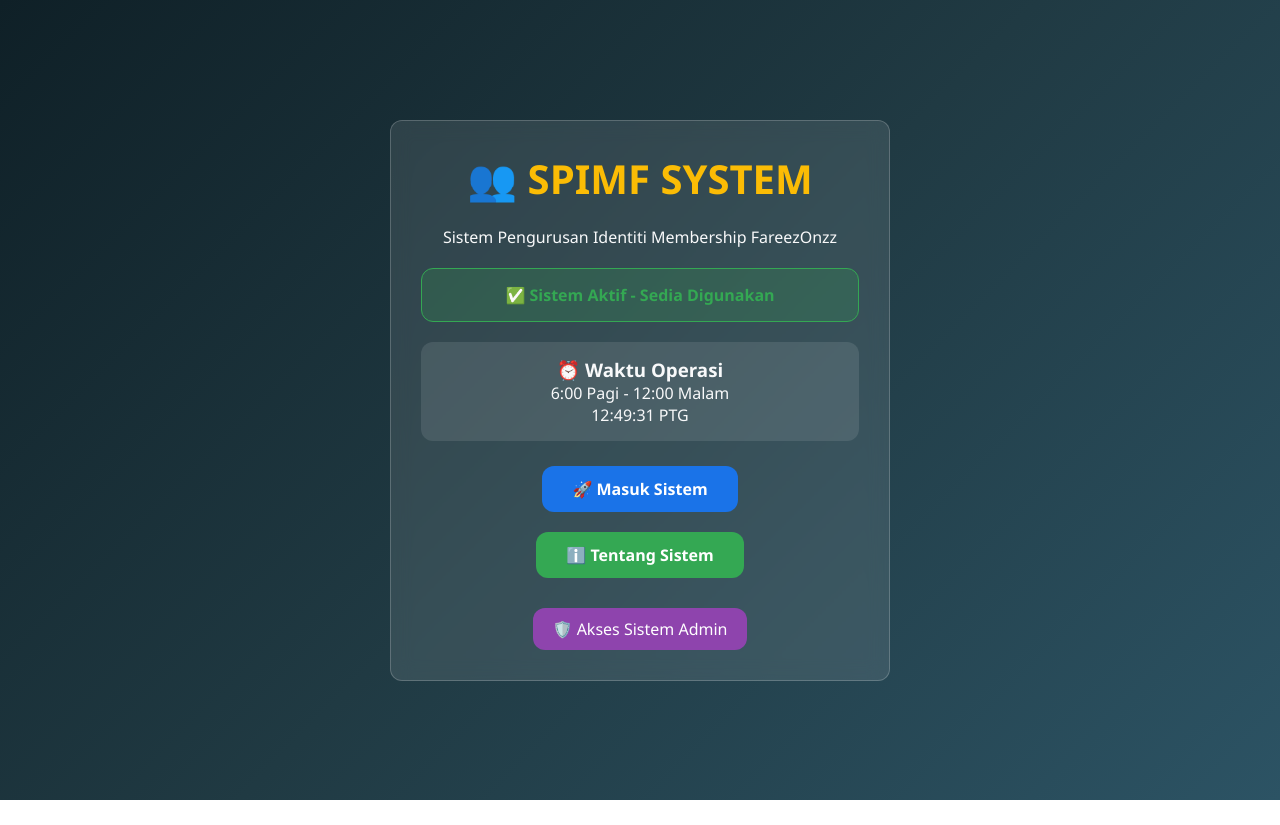
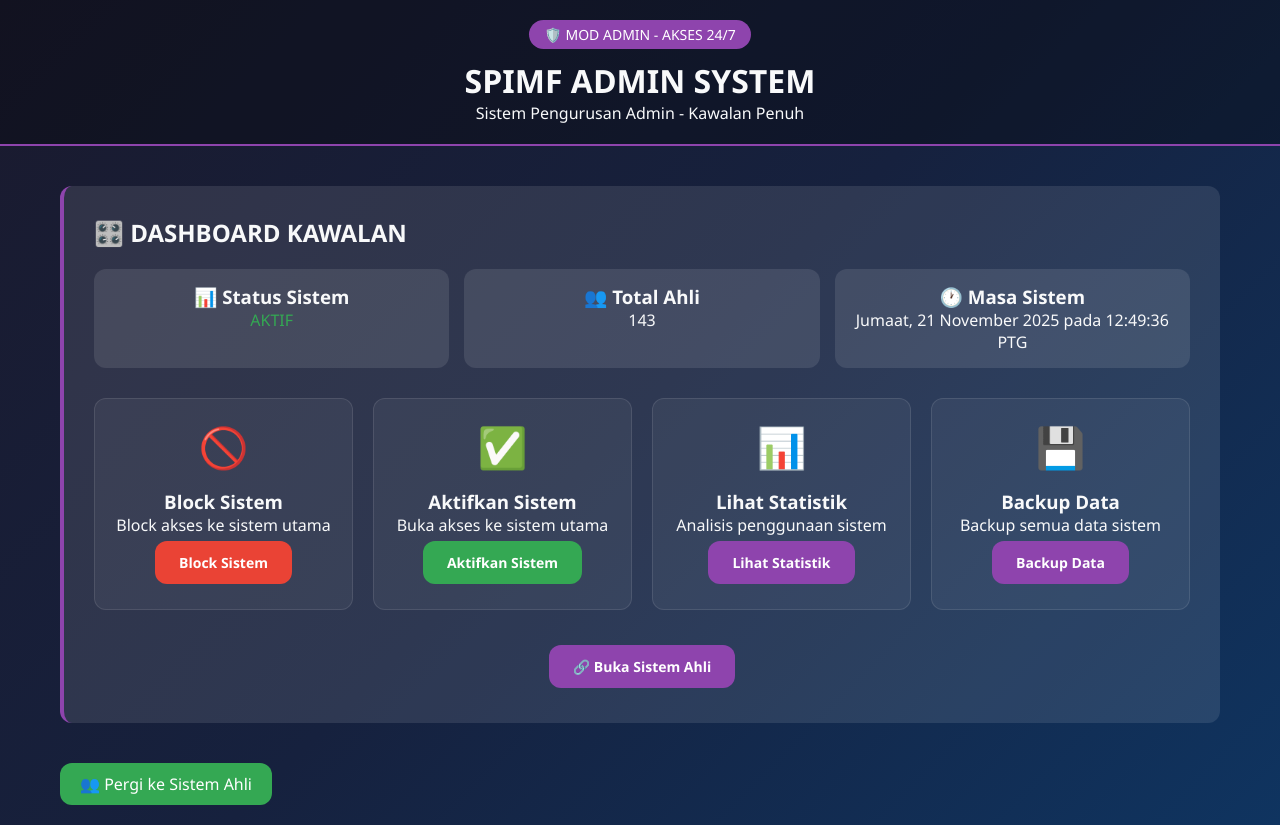
Before and after one commit to Dev1-Fonzz/Spimf-admin, a plain HTML site: page index.html in a window 1280 px wide. Before the commit the page ends 800 px from the top, so only its background shows below. Drawn offline with Linux system fonts and the light colour scheme.

Commit message:
Update admin dashboard layout and styles

```diff
--- a/index.html
+++ b/index.html
@@ -3,14 +3,13 @@
 <head>
     <meta charset="UTF-8">
     <meta name="viewport" content="width=device-width, initial-scale=1.0">
-    <title>SPIMF - Sistem Ahli</title>
+    <title>SPIMF ADMIN - Sistem Pengurusan Admin</title>
     <style>
         :root {
-            --primary-color: #1a73e8;
+            --admin-color: #8e44ad;
             --secondary-color: #34a853;
-            --accent-color: #fbbc05;
             --danger-color: #ea4335;
-            --dark-color: #202124;
+            --dark-color: #1a1a2e;
             --light-color: #f8f9fa;
             --border-radius: 12px;
             --box-shadow: 0 4px 12px rgba(0, 0, 0, 0.1);
@@ -25,77 +24,91 @@
         }
 
         body {
-            background: linear-gradient(135deg, #0f2027, #203a43, #2c5364);
+            background: linear-gradient(135deg, #1a1a2e, #16213e, #0f3460);
             color: var(--light-color);
             min-height: 100vh;
-            display: flex;
-            flex-direction: column;
-            align-items: center;
-            justify-content: center;
+        }
+
+        .admin-header {
+            background: rgba(0, 0, 0, 0.3);
+            padding: 20px;
             text-align: center;
+            border-bottom: 2px solid var(--admin-color);
+        }
+
+        .admin-badge {
+            background: var(--admin-color);
+            color: white;
+            padding: 5px 15px;
+            border-radius: 20px;
+            font-size: 14px;
+            display: inline-block;
+            margin-bottom: 10px;
         }
 
         .container {
-            max-width: 500px;
-            padding: 30px;
+            max-width: 1200px;
+            margin: 0 auto;
+            padding: 20px;
+        }
+
+        .admin-panel {
             background: rgba(255, 255, 255, 0.1);
             border-radius: var(--border-radius);
-            backdrop-filter: blur(10px);
-            border: 1px solid rgba(255, 255, 255, 0.2);
+            padding: 30px;
+            margin: 20px 0;
+            border-left: 4px solid var(--admin-color);
         }
 
-        h1 {
-            color: var(--accent-color);
-            margin-bottom: 20px;
-            font-size: 2.5em;
+        .control-grid {
+            display: grid;
+            grid-template-columns: repeat(auto-fit, minmax(250px, 1fr));
+            gap: 20px;
+            margin: 30px 0;
         }
 
-        .status {
-            padding: 15px;
+        .control-card {
+            background: rgba(255, 255, 255, 0.05);
+            padding: 20px;
             border-radius: var(--border-radius);
-            margin: 20px 0;
-            font-weight: bold;
+            text-align: center;
+            transition: var(--transition);
+            border: 1px solid rgba(255, 255, 255, 0.1);
         }
 
-        .status.active {
-            background: rgba(52, 168, 83, 0.2);
-            border: 1px solid var(--secondary-color);
-            color: var(--secondary-color);
+        .control-card:hover {
+            transform: translateY(-5px);
+            border-color: var(--admin-color);
         }
 
-        .status.inactive {
-            background: rgba(234, 67, 53, 0.2);
-            border: 1px solid var(--danger-color);
-            color: var(--danger-color);
-        }
-
-        .time-info {
-            background: rgba(255, 255, 255, 0.1);
-            padding: 15px;
-            border-radius: var(--border-radius);
-            margin: 15px 0;
+        .control-icon {
+            font-size: 40px;
+            margin-bottom: 15px;
         }
 
         .btn {
-            padding: 12px 30px;
+            padding: 12px 24px;
             border: none;
             border-radius: var(--border-radius);
-            font-size: 16px;
+            font-size: 14px;
             font-weight: 600;
             cursor: pointer;
             transition: var(--transition);
-            margin: 10px;
-            text-decoration: none;
-            display: inline-block;
+            margin: 5px;
         }
 
-        .btn-primary {
-            background: var(--primary-color);
+        .btn-admin {
+            background: var(--admin-color);
             color: white;
         }
 
-        .btn-secondary {
+        .btn-success {
             background: var(--secondary-color);
+            color: white;
+        }
+
+        .btn-danger {
+            background: var(--danger-color);
             color: white;
         }
 
@@ -104,112 +117,160 @@
             box-shadow: var(--box-shadow);
         }
 
-        .admin-link {
+        .status-board {
+            display: grid;
+            grid-template-columns: repeat(auto-fit, minmax(200px, 1fr));
+            gap: 15px;
+            margin: 20px 0;
+        }
+
+        .status-item {
+            background: rgba(255, 255, 255, 0.1);
+            padding: 15px;
+            border-radius: var(--border-radius);
+            text-align: center;
+        }
+
+        .member-link {
+            display: inline-block;
             margin-top: 20px;
             padding: 10px 20px;
-            background: #8e44ad;
+            background: var(--secondary-color);
             color: white;
             border-radius: var(--border-radius);
             text-decoration: none;
-            display: inline-block;
         }
     </style>
 </head>
 <body>
+    <div class="admin-header">
+        <div class="admin-badge">🛡️ MOD ADMIN - AKSES 24/7</div>
+        <h1>SPIMF ADMIN SYSTEM</h1>
+        <p>Sistem Pengurusan Admin - Kawalan Penuh</p>
+    </div>
+
     <div class="container">
-        <h1>👥 SPIMF SYSTEM</h1>
-        <p>Sistem Pengurusan Identiti Membership FareezOnzz</p>
+        <div class="admin-panel">
+            <h2>🎛️ DASHBOARD KAWALAN</h2>
 
-        <div class="status active" id="statusMessage">
-            ✅ Sistem Aktif - Sedia Digunakan
+            <div class="status-board">
+                <div class="status-item">
+                    <h3>📊 Status Sistem</h3>
+                    <p id="systemStatus" style="color: var(--secondary-color);">AKTIF</p>
+                </div>
+                <div class="status-item">
+                    <h3>👥 Total Ahli</h3>
+                    <p id="totalMembers">0</p>
+                </div>
+                <div class="status-item">
+                    <h3>🕐 Masa Sistem</h3>
+                    <p id="adminTime">Loading...</p>
+                </div>
+            </div>
+
+            <div class="control-grid">
+                <div class="control-card">
+                    <div class="control-icon">🚫</div>
+                    <h3>Block Sistem</h3>
+                    <p>Block akses ke sistem utama</p>
+                    <button class="btn btn-danger" onclick="blockSystem()">Block Sistem</button>
+                </div>
+
+                <div class="control-card">
+                    <div class="control-icon">✅</div>
+                    <h3>Aktifkan Sistem</h3>
+                    <p>Buka akses ke sistem utama</p>
+                    <button class="btn btn-success" onclick="activateSystem()">Aktifkan Sistem</button>
+                </div>
+
+                <div class="control-card">
+                    <div class="control-icon">📊</div>
+                    <h3>Lihat Statistik</h3>
+                    <p>Analisis penggunaan sistem</p>
+                    <button class="btn btn-admin" onclick="viewStats()">Lihat Statistik</button>
+                </div>
+
+                <div class="control-card">
+                    <div class="control-icon">💾</div>
+                    <h3>Backup Data</h3>
+                    <p>Backup semua data sistem</p>
+                    <button class="btn btn-admin" onclick="backupData()">Backup Data</button>
+                </div>
+            </div>
+
+            <div style="text-align: center; margin-top: 30px;">
+                <button class="btn btn-admin" onclick="openMemberSystem()">
+                    🔗 Buka Sistem Ahli
+                </button>
+            </div>
         </div>
 
-        <div class="time-info">
-            <h3>⏰ Waktu Operasi</h3>
-            <p>6:00 Pagi - 12:00 Malam</p>
-            <p id="currentTime">Loading masa...</p>
-        </div>
-
-        <div>
-            <button class="btn btn-primary" onclick="enterSystem()">
-                🚀 Masuk Sistem
-            </button>
-            <button class="btn btn-secondary" onclick="showAbout()">
-                ℹ️ Tentang Sistem
-            </button>
-        </div>
-
-        <a href="https://spimf-admin.vercel.app" class="admin-link" target="_blank">
-            🛡️ Akses Sistem Admin
+        <a href="https://spimf-membership.vercel.app" class="member-link" target="_blank">
+            👥 Pergi ke Sistem Ahli
         </a>
     </div>
 
     <script>
-        // Check waktu operasi
-        function checkSystemTime() {
+        // Admin system functions
+        function updateAdminTime() {
             const now = new Date();
-            const currentHour = now.getHours();
-            const currentMinute = now.getMinutes();
-            const currentTime = currentHour * 60 + currentMinute;
+            document.getElementById('adminTime').textContent =
+                now.toLocaleString('ms-MY', {
+                    weekday: 'long',
+                    year: 'numeric',
+                    month: 'long',
+                    day: 'numeric',
+                    hour: '2-digit',
+                    minute: '2-digit',
+                    second: '2-digit'
+                });
+        }
 
-            // Waktu operasi: 6:00 AM - 24:00 (6 pagi - 12 malam)
-            const startTime = 6 * 60;   // 6:00 AM
-            const endTime = 24 * 60;    // 12:00 AM
-
-            const isOperational = currentTime >= startTime && currentTime < endTime;
-
-            const statusElement = document.getElementById('statusMessage');
-            const currentTimeElement = document.getElementById('currentTime');
-
-            // Update current time display
-            currentTimeElement.textContent = now.toLocaleTimeString('ms-MY');
-
-            if (!isOperational) {
-                statusElement.className = 'status inactive';
-                statusElement.innerHTML = '❌ Sistem Ditutup<br><small>Buka: 6:00 Pagi - 12:00 Malam</small>';
-
-                // Calculate time until next opening
-                let timeUntilOpen;
-                if (currentTime < startTime) {
-                    timeUntilOpen = startTime - currentTime;
-                } else {
-                    timeUntilOpen = (24 * 60 - currentTime) + startTime;
-                }
-
-                const hours = Math.floor(timeUntilOpen / 60);
-                const minutes = timeUntilOpen % 60;
-
-                statusElement.innerHTML += `<br><small>Buka semula dalam: ${hours} jam ${minutes} minit</small>`;
-
-                // Disable enter button
-                document.querySelector('.btn-primary').style.opacity = '0.5';
-                document.querySelector('.btn-primary').style.pointerEvents = 'none';
-            } else {
-                statusElement.className = 'status active';
-                statusElement.innerHTML = '✅ Sistem Aktif - Sedia Digunakan';
+        function blockSystem() {
+            if (confirm('Adakah anda pasti ingin BLOCK sistem utama?')) {
+                localStorage.setItem('spimf_system_status', 'blocked');
+                document.getElementById('systemStatus').textContent = 'DI BLOCK';
+                document.getElementById('systemStatus').style.color = 'var(--danger-color)';
+                alert('Sistem utama telah di BLOCK! 🚫');
             }
         }
 
-        // Update time every minute
-        function updateTime() {
-            checkSystemTime();
-            setInterval(checkSystemTime, 60000);
+        function activateSystem() {
+            localStorage.setItem('spimf_system_status', 'active');
+            document.getElementById('systemStatus').textContent = 'AKTIF';
+            document.getElementById('systemStatus').style.color = 'var(--secondary-color)';
+            alert('Sistem utama telah di AKTIFKAN! ✅');
         }
 
-        // System functions
-        function enterSystem() {
-            alert('Sistem utama untuk ahli - semua fungsi tersedia!');
-            // Di sini Anda boleh redirect ke halaman utama sistem
-            window.location.href = '#main-system'; // Ganti dengan URL sebenar
+        function viewStats() {
+            alert('Fungsi statistik akan dibangunkan kemudian...');
+            // Di sini boleh tambah analytics
         }
 
-        function showAbout() {
-            alert('SPIMF System - Dibangunkan oleh FareezOnzz\n\nSistem Pengurusan Identiti Membership');
+        function backupData() {
+            alert('Fungsi backup akan dibangunkan kemudian...');
+            // Di sini boleh tambah backup functionality
         }
 
-        // Initialize
+        function openMemberSystem() {
+            window.open('https://spimf-membership.vercel.app', '_blank');
+        }
+
+        // Initialize admin system
         document.addEventListener('DOMContentLoaded', function() {
-            updateTime();
+            // Update time every second
+            setInterval(updateAdminTime, 1000);
+            updateAdminTime();
+
+            // Load system status
+            const status = localStorage.getItem('spimf_system_status') || 'active';
+            document.getElementById('systemStatus').textContent = status === 'active' ? 'AKTIF' : 'DI BLOCK';
+            document.getElementById('systemStatus').style.color =
+                status === 'active' ? 'var(--secondary-color)' : 'var(--danger-color)';
+
+            // Simulate member count
+            document.getElementById('totalMembers').textContent =
+                Math.floor(Math.random() * 100) + 50;
         });
     </script>
 </body>
```
